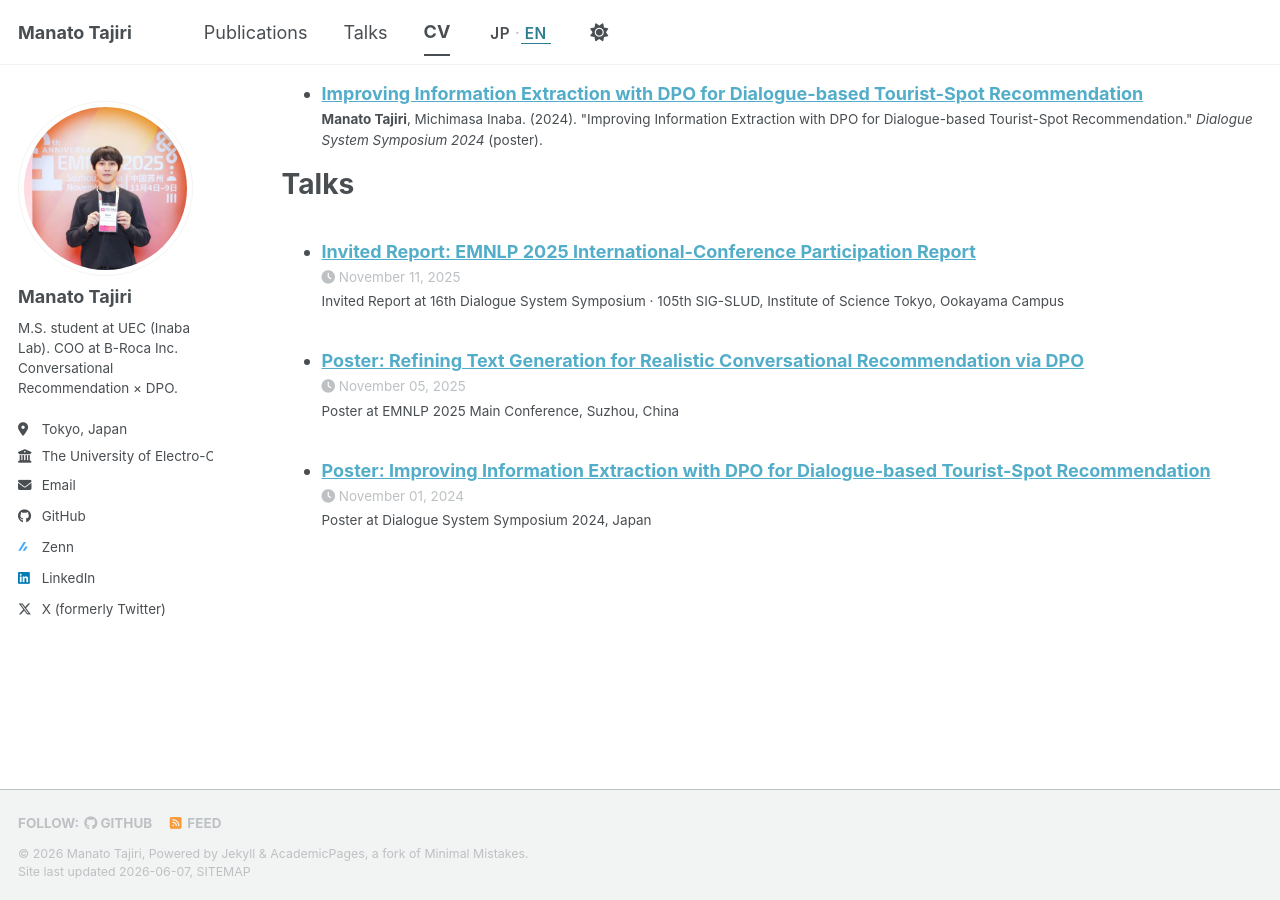
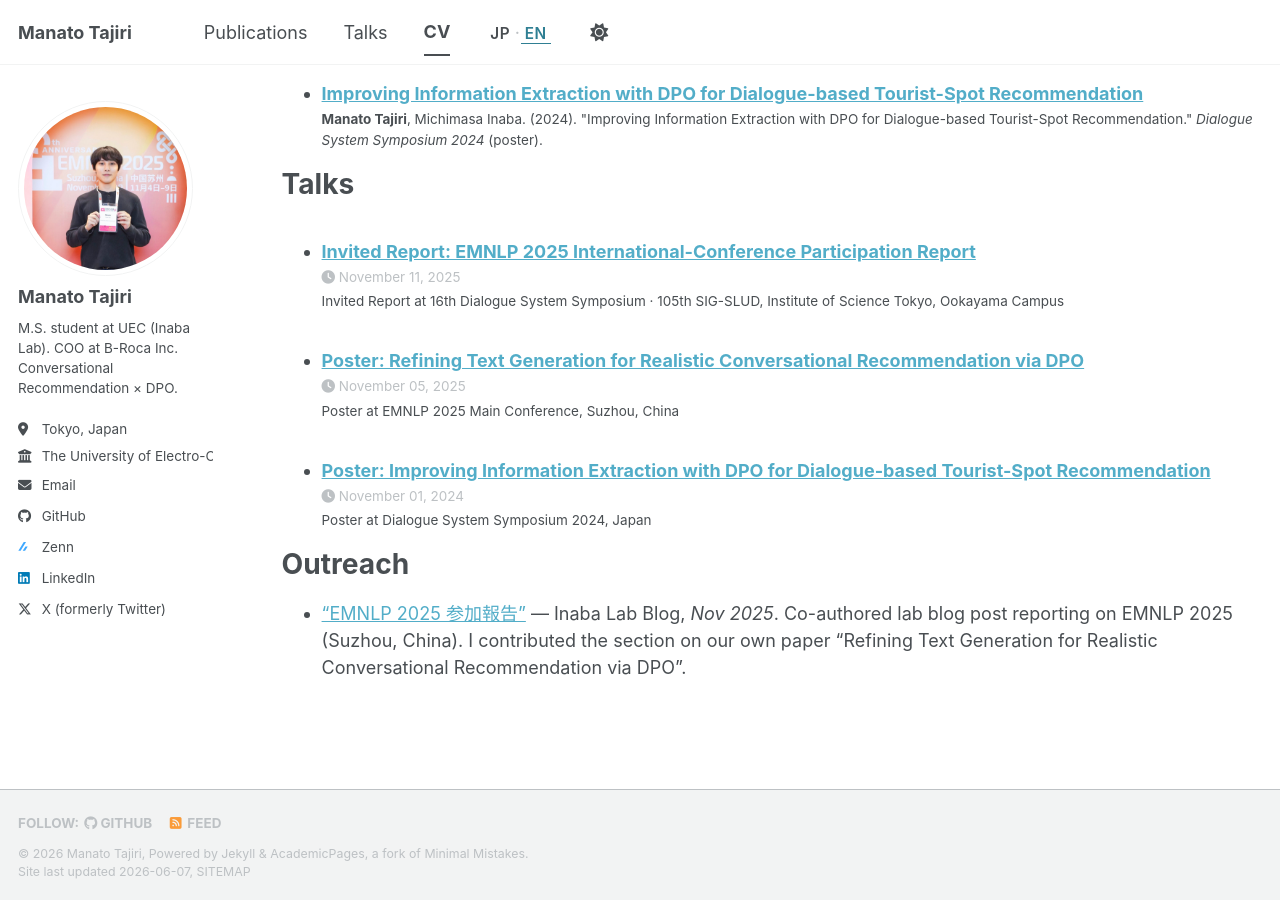
Before and after one commit to manato-tajiri/manato-tajiri.github.io, a Jekyll site: the page built from _pages/cv.md, in a window 1280 px wide and 900 px high, scrolled down 1451 px. Built offline with Jekyll 4.4.1, drawn with Linux system fonts in a browser that asks for light colours; a script bundle is joined from its source files by our own code; library files that are not in the unit come from our copies.

Commit message:
Add Outreach section to CV with Inaba Lab EMNLP 2025 participation blog post

```diff
--- a/_pages/cv.md
+++ b/_pages/cv.md
@@ -56,6 +56,10 @@ Talks
     {% include archive-single-talk-cv.html  %}
   {% endfor %}</ul>
 
+Outreach
+======
+* ["EMNLP 2025 参加報告"](https://www.inaba.aix.uec.ac.jp/blog/EMNLP2025) — Inaba Lab Blog, *Nov 2025*. Co-authored lab blog post reporting on EMNLP 2025 (Suzhou, China). I contributed the section on our own paper "Refining Text Generation for Realistic Conversational Recommendation via DPO".
+
 </div>
 
 <div class="lang-ja" markdown="1">
@@ -104,4 +108,8 @@ Talks
     {% include archive-single-talk-cv.html  %}
   {% endfor %}</ul>
 
+寄稿・アウトリーチ
+======
+* [「EMNLP 2025 参加報告」](https://www.inaba.aix.uec.ac.jp/blog/EMNLP2025) — 稲葉研究室 ブログ, *2025年11月*。EMNLP 2025（中国・蘇州）の参加報告として研究室メンバーで共同執筆。私は自分の発表論文「Refining Text Generation for Realistic Conversational Recommendation via DPO」のセクションを担当。
+
 </div>
```
